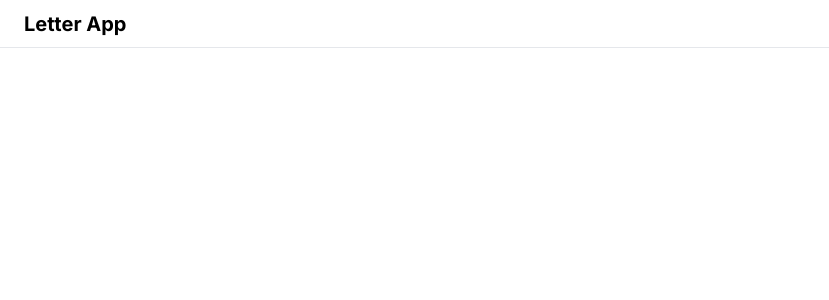
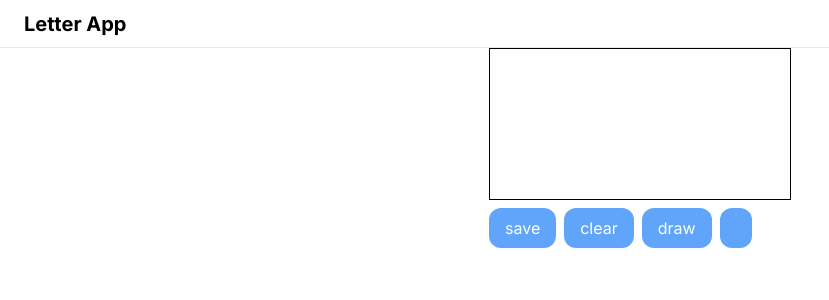
Before and after one commit to Bayathy/letter-app, a Next.js app: page /home in a window 1280 px wide. Shown: the top 300 px of the page, without its empty margins (0-829 px from the left). Built offline with nearby package versions, Linux system fonts and the light colour scheme.

Commit message:
chore: radix-iconsの追加

```diff
--- a/package.json
+++ b/package.json
@@ -11,6 +11,7 @@
     "fix": "pnpm format && eslint src --ext .js,.jsx,.ts,.tsx --fix"
   },
   "dependencies": {
+    "@radix-ui/react-icons": "^1.3.0",
     "@types/node": "20.6.1",
     "@types/react": "18.2.21",
     "@types/react-dom": "18.2.7",
--- a/src/app/(route)/home/page.tsx
+++ b/src/app/(route)/home/page.tsx
@@ -1,4 +1,6 @@
 import type { Metadata } from "next";
+
+import { Editor } from "@/app/components/editor/editor";
 
 export async function generateMetadata(): Promise<Metadata> {
   return {
@@ -16,5 +18,9 @@ export async function generateMetadata(): Promise<Metadata> {
 }
 
 export default function Home() {
-  return <></>;
+  return (
+    <main>
+      <Editor />
+    </main>
+  );
 }
--- a/src/app/components/editor/editor.tsx
+++ b/src/app/components/editor/editor.tsx
@@ -185,7 +185,6 @@ export const Editor = () => {
     if (!canvas) return;
     const tempsignaturePad = new SignaturePad(canvas, {
       backgroundColor: "rgb(255, 255, 255)",
-      minDistance: 1,
     });
     setSignaturePad(tempsignaturePad);
   };
@@ -194,6 +193,19 @@ export const Editor = () => {
     if (!signaturePad) return;
     const data = signaturePad.toData();
     console.log(data);
+  };
+
+  const handleErase = () => {
+    if (!signaturePad) return;
+    signaturePad.compositeOperation = "destination-out";
+    signaturePad.minWidth = signaturePad.maxWidth = 10;
+  };
+
+  const handleDraw = () => {
+    if (!signaturePad) return;
+    signaturePad.compositeOperation = "source-over";
+    signaturePad.minWidth = 1;
+    signaturePad.maxWidth = 2;
   };
 
   const handleClear = () => {
@@ -230,11 +242,34 @@ export const Editor = () => {
   }, []);
 
   return (
-    <div id="signature-pad">
-      <canvas></canvas>
-      <button onClick={handleSave}>save</button>
-      <button onClick={handleClear}>clear</button>
-      {/* <button onClick={handlePush}>push</button> */}
+    <div className="grid w-full place-content-center gap-2" id="signature-pad">
+      <canvas className="w-full border border-black"></canvas>
+      <div className="flex gap-2">
+        <button
+          className={"rounded-xl bg-blue-400 px-4 py-2 text-white"}
+          onClick={handleSave}
+        >
+          save
+        </button>
+        <button
+          className={"rounded-xl bg-blue-400 px-4 py-2 text-white"}
+          onClick={handleClear}
+        >
+          clear
+        </button>
+        <button
+          className={"rounded-xl bg-blue-400 px-4 py-2 text-white"}
+          onClick={handleDraw}
+        >
+          draw
+        </button>
+        <button
+          className={"rounded-xl bg-blue-400 px-4 py-2 text-white"}
+          onClick={handleErase}
+        >
+
+        </button>
+      </div>
     </div>
   );
 };
```
Also changed, not shown: 1 other file (tests, documents, lock files or other folders).
